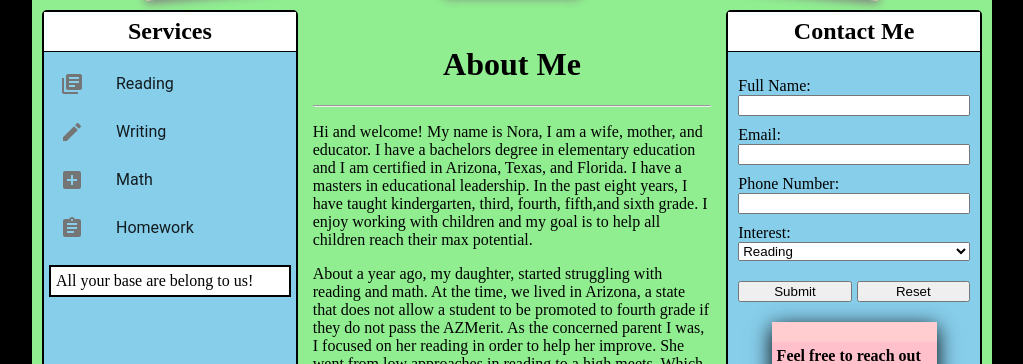
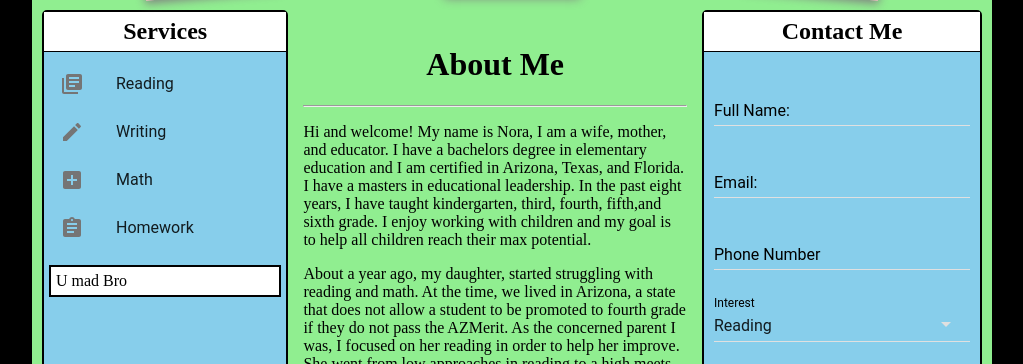
Before and after one commit to Gonzaleferregut/rigos-final-project, a React (Create React App) app: page / in a window 1280 px wide. Shown: the part 588-952 px from the top of the page, without its empty margins (128-1151 px from the left). Built offline with nearby package versions, Linux system fonts and the light colour scheme.

Commit message:
Added some material-ui form elements with validation

```diff
--- a/src/components/contact-form.js
+++ b/src/components/contact-form.js
@@ -1,36 +1,101 @@
 import React, { Component } from 'react';
+import TextField from 'material-ui/TextField';
+import SelectField from 'material-ui/SelectField';
+import MenuItem from 'material-ui/MenuItem';
+import RaisedButton from 'material-ui/RaisedButton';
+import { red500, blue500, black800 } from 'material-ui/styles/colors';
+
 import Sticky4 from './sticky4';
 import '../form.css';
 
+const styles = {
+  errorStyle: {
+    color: red500,
+  },
+  floatingLabelStyle: {
+    color: black800,
+  },
+  floatingLabelFocusStyle: {
+    color: blue500,
+  },
+  buttonMargin: {
+    margin: 12
+  }
+}
+
 export default class Contact extends Component {
+  constructor(props) {
+    super(props)
+    this.state = {
+      fullName: '',
+      email: '',
+      phone: '',
+      interest: 'Reading'
+    }
+
+    this.handleTextChange = this.handleTextChange.bind(this)
+    this.handleSelectChange = this.handleSelectChange.bind(this)
+    this.handleSubmit = this.handleSubmit.bind(this)
+  }
+
+  handleTextChange(event) {
+    const name = event.target.name
+    const value = event.target.value
+    this.setState({
+      [name]: value // using ES6 computed property name
+    })
+  }
+
+  handleSelectChange(event) {
+    this.setState({
+      interest: event.target.textContent
+    })
+  }
+
+  handleSubmit(event) {
+    event.preventDefault()
+    console.log(this.state)
+  }
+
   render() {
     return(
       <section className="contact-form">
         <div className="top-panel">
           <h2>Contact Me</h2>
         </div>
-        <form autoComplete="on" action="MAILTO:rigoberto.gonzaleferregut@yahoo.com" method="post" encType="text/plain">
+        <form autoComplete="on" onSubmit={this.handleSubmit} >
           <div className="form">
-            <label htmlFor="fullname">Full Name:</label>
-            <input id="fullname" type="text" name="FullName" required/>
+            <TextField name="fullName" required type="text" floatingLabelText="Full Name:"
+            onChange={this.handleTextChange}
+              errorStyle={styles.errorStyle}
+              floatingLabelStyle={styles.floatingLabelStyle}
+              floatingLabelFocusStyle={styles.floatingLabelFocusStyle}/>
 
-            <label htmlFor="email">Email:</label>
-            <input id="email" type="email" name="Email" required/>
+            <TextField name="email" required floatingLabelText="Email:" type="email"
+              onChange={this.handleTextChange}
+              errorStyle={styles.errorStyle}
+              floatingLabelStyle={styles.floatingLabelStyle}
+              floatingLabelFocusStyle={styles.floatingLabelFocusStyle}/>
 
-            <label htmlFor="phone#">Phone Number:</label>
-            <input id="phone#" type="number" name="Phone"/>
+            <TextField name="phone" required floatingLabelText="Phone Number" type="number"
+              onChange={this.handleTextChange}
+              errorStyle={styles.errorStyle}
+              floatingLabelStyle={styles.floatingLabelStyle}
+              floatingLabelFocusStyle={styles.floatingLabelFocusStyle}/>
 
-            <label htmlFor="interest">Interest:</label>
-            <select id="interest" name="Interest">
-              <option value="Reading" defaultValue>Reading</option>
-              <option value="Math">Math</option>
-              <option value="Writting">Writting</option>
-              <option value="Homework Help">Homework Help</option>
-            </select>
+            <SelectField onChange={this.handleSelectChange}
+              floatingLabelText="Interest"
+              floatingLabelStyle={styles.floatingLabelStyle}
+              value={this.state.interest}>
+              <MenuItem value="Reading" primaryText="Reading" />
+              <MenuItem value="Math" primaryText="Math" />
+              <MenuItem value="Writing" primaryText="Writing" />
+              <MenuItem value="Homework Help" primaryText="Homework Help" />
+            </SelectField>
 
             <div className="btn">
-              <input className="submit" type="submit"/>
-              <input className="reset" type="reset"/>
+              <RaisedButton label="Submit" type="submit"style={styles.buttonMargin} />
+              <RaisedButton label="Reset" type="reset" style={styles.buttonMargin} />
             </div>
           </div>
         </form>
--- a/src/components/services.js
+++ b/src/components/services.js
@@ -14,7 +14,7 @@ export default class Services extends Component {
   constructor() {
     super()
     this.state = {
-      message: 'All your base are belong to us!'
+      message: 'U mad Bro'
     }
   }
 
--- a/src/form.css
+++ b/src/form.css
@@ -3,7 +3,6 @@
   flex-direction: column;
   margin: 10px;
   border-radius: 5px;
-  padding-top: 15px;
 }
 .top-panel {
   border-bottom: 1px solid black;
@@ -12,9 +11,6 @@
   display: flex;
   justify-content: center;
   align-items: center;
-}
-.form input {
-  margin-bottom: 10px;
 }
 .btn {
   margin-top: 20px;
```
